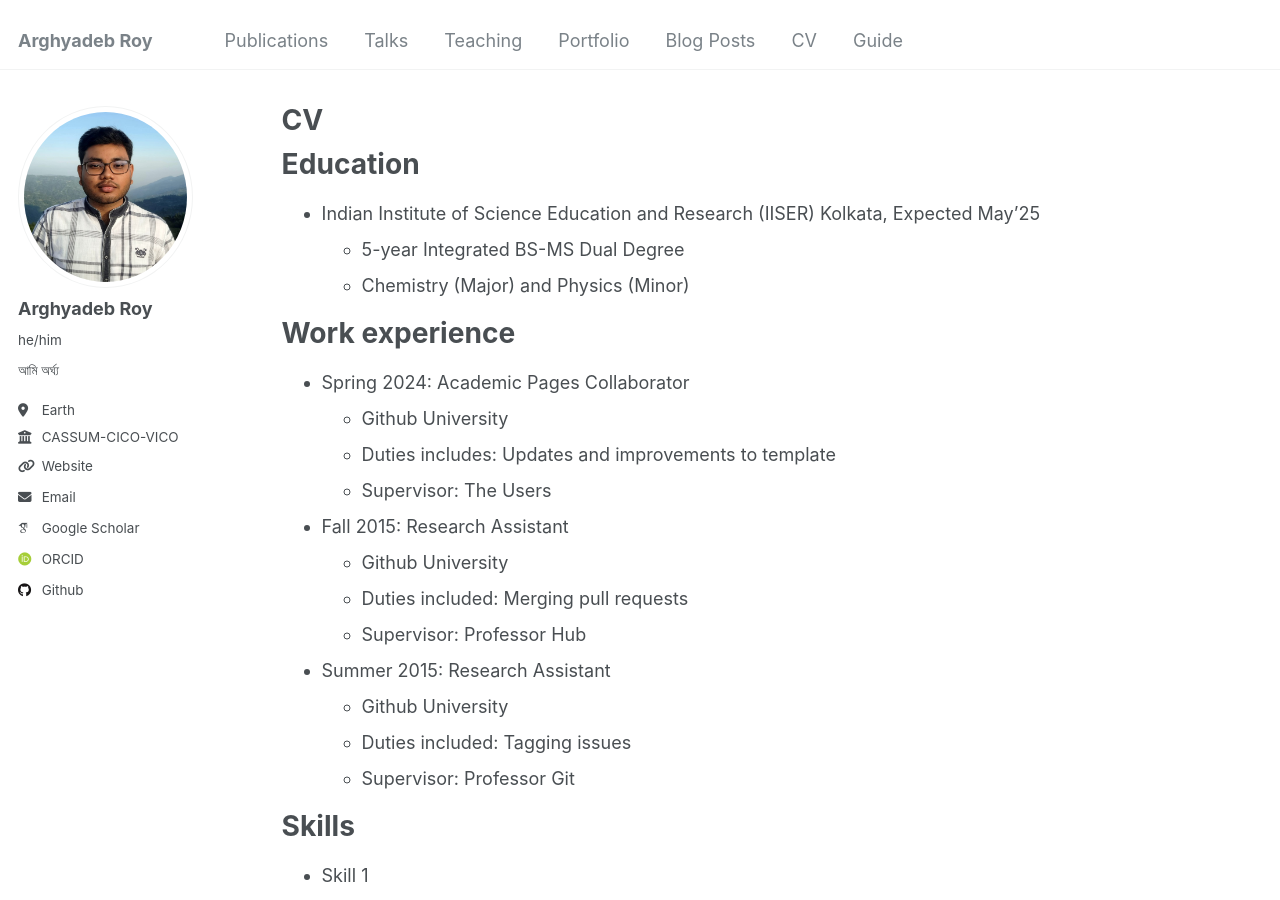
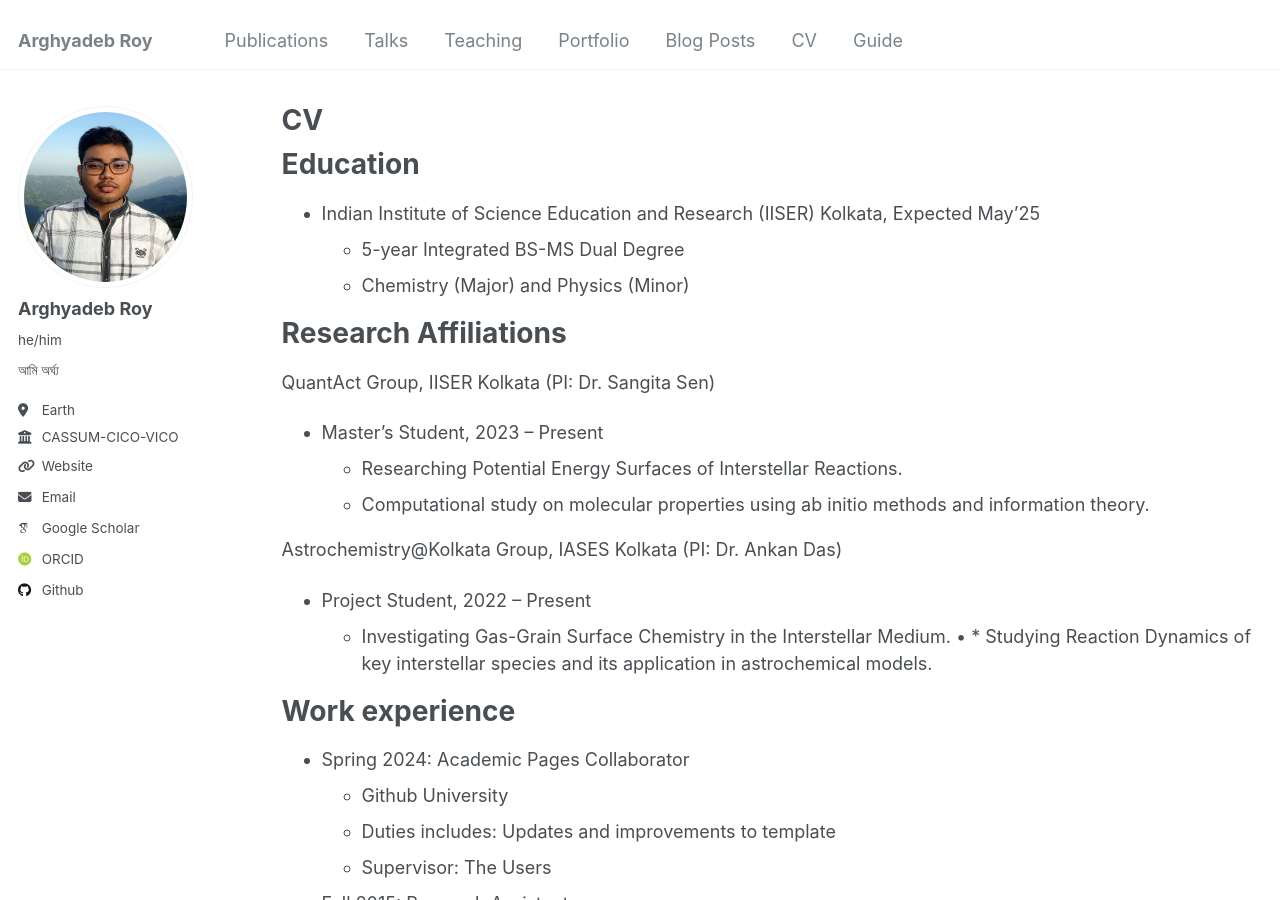
Before and after one commit to arghyadebroy/arghyadebroy.github.io, a Jekyll site: the page built from _pages/cv.md, in a window 1280 px wide and 900 px high. Built offline with Jekyll 4.4.1, drawn with Linux system fonts in a browser that asks for light colours; some web fonts are replaced.

Commit message:
Update cv.md

```diff
--- a/_pages/cv.md
+++ b/_pages/cv.md
@@ -14,6 +14,18 @@ Education
 * Indian Institute of Science Education and Research (IISER) Kolkata, Expected May'25
   * 5-year Integrated BS-MS Dual Degree
   * Chemistry (Major) and Physics (Minor)
+
+Research Affiliations
+======
+QuantAct Group, IISER Kolkata (PI: Dr. Sangita Sen)
+* Master’s Student, 2023 – Present
+  * Researching Potential Energy Surfaces of Interstellar Reactions.
+  * Computational study on molecular properties using ab initio methods and information theory.
+
+Astrochemistry@Kolkata Group, IASES Kolkata (PI: Dr. Ankan Das)
+* Project Student, 2022 – Present
+  * Investigating Gas-Grain Surface Chemistry in the Interstellar Medium.
+• * Studying Reaction Dynamics of key interstellar species and its application in astrochemical models.
 
 Work experience
 ======
```
